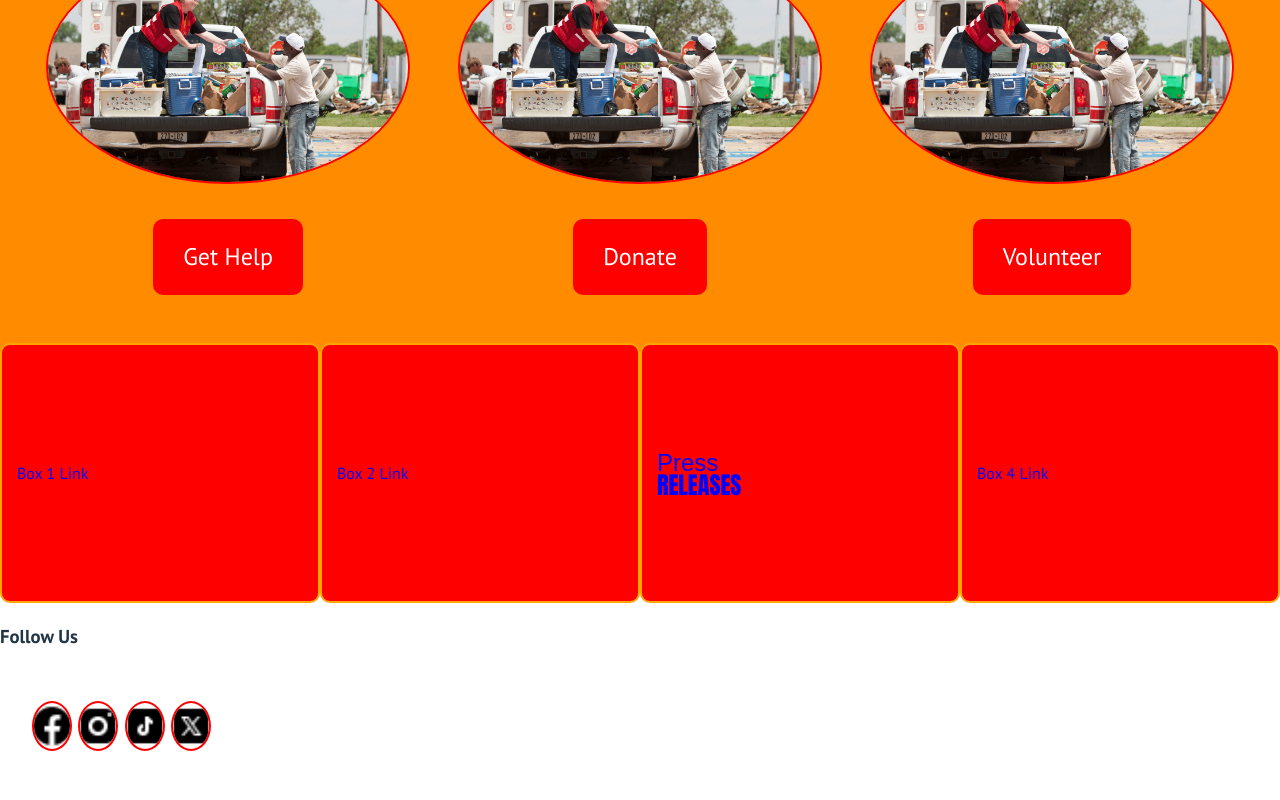
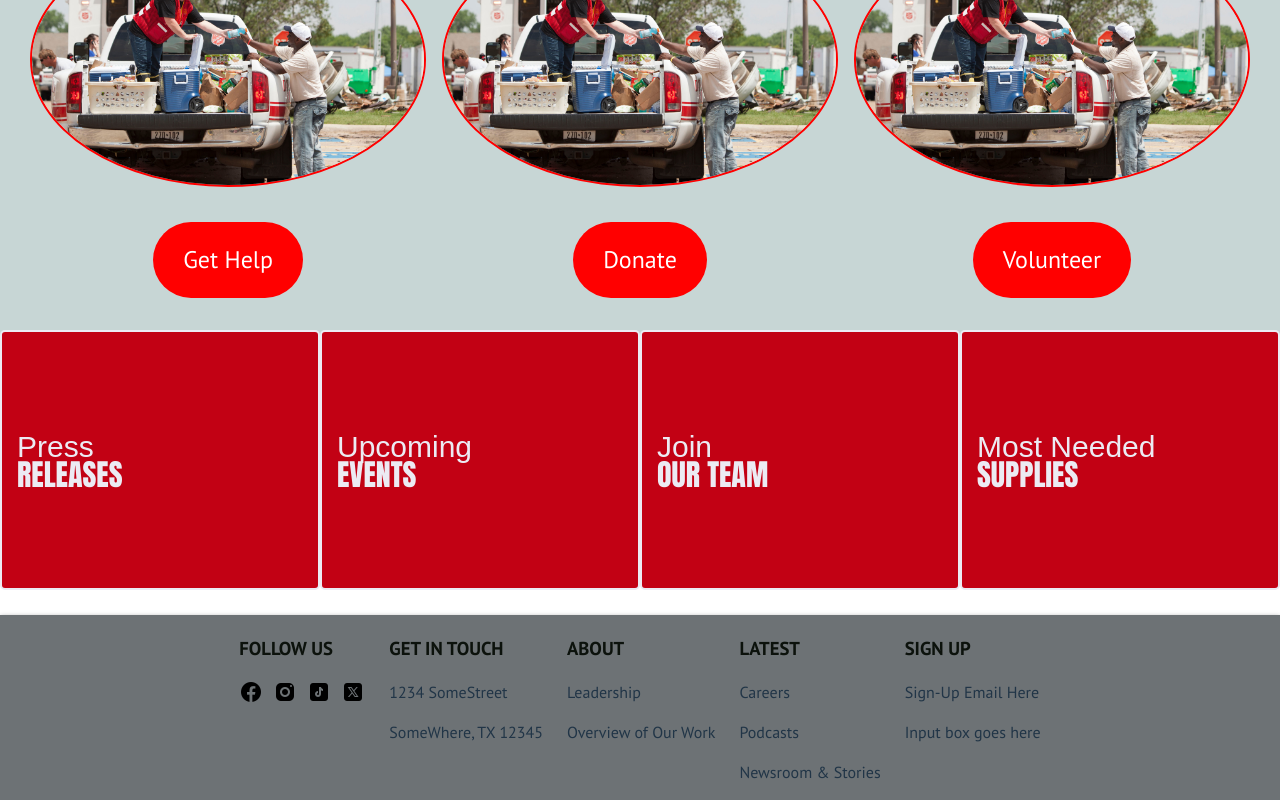
Before and after one commit to amoriss/ReactDisasterRelief, a React (Vite) app in the folder reactdisasterrelief.client/: page / in a window 1280 px wide. Shown: the part 301-1101 px from the top of the page. Before the commit the page ends 1080 px from the top, so only its background shows below. Built offline with nearby package versions, Linux system fonts and the light colour scheme.

Commit message:
footer with columns, fixed boxes on hover, and circular buttons for images

```diff
--- a/reactdisasterrelief.client/src/App.css
+++ b/reactdisasterrelief.client/src/App.css
@@ -4,6 +4,7 @@ html, body {
     padding: 0;
     /*background-color: aquamarine;*/
     font-family: 'PT Sans', sans-serif;
+    background-color: #C7D6D5;
 }
 
 #root {
--- a/reactdisasterrelief.client/src/components/Boxes.css
+++ b/reactdisasterrelief.client/src/components/Boxes.css
@@ -20,15 +20,17 @@ body {
     width: 25%;
     /*    margin: 10px;
     padding: 2rem;*/
-    background-color: red;
+    background-color: #C20114;
     color: white;
     transition: .15s ease all;
-    border-radius: 10px;
-    border: 2px solid orange;
+    border-radius: 5px;
+    border: 2px solid #ECEBF3;
 }
 
     .box:hover {
-        background-color: darkred;
+        background-color: #ECEBF3;
+        color: #C20114;
+        border: 2px solid #C20114;
     }
 
 .box-link {
@@ -38,7 +40,7 @@ body {
     right: 0;
     bottom: 0;
     display: flex;
-    color: blue;
+    color: #ECEBF3;
     transition: transform 0.3s ease;
     justify-content: flex-start;
     align-items: center;
@@ -51,12 +53,15 @@ body {
 
 .box:hover .box-link {
     transform: translateY(-10px);
+    background-color: #ECEBF3;
+    color: #C20114;
+
 }
 
 .box-title {
     font-family: Impact;
     font-weight: 400;
-    font-size: 32px;
+    font-size: 40px;
     display: block;
     text-align: left;
     margin: 0;
--- a/reactdisasterrelief.client/src/components/Boxes.jsx
+++ b/reactdisasterrelief.client/src/components/Boxes.jsx
@@ -7,20 +7,24 @@ function Boxes() {
         /* Boxes*/
         <div className="boxes-container">
             <div className="box">
-                <Link to="/donate" className="box-link">Box 1 Link</Link>
-            </div>
-            <div className="box">
-                <Link to="/donate" className="box-link">Box 2 Link</Link>
-            </div>
-            <div className="box">
                 <Link to="/donate" className="box-link">
-                    {/*<div className="box-title">Box 3</div>*/}
-                    {/*<p>Link</p>*/}
                     <h2><em>Press</em> <strong>Releases</strong></h2>
                 </Link>
             </div>
             <div className="box">
-                <Link to="/donate" className="box-link">Box 4 Link</Link>
+                <Link to="/donate" className="box-link">
+                    <h2><em>Upcoming</em> <strong>Events</strong></h2>
+                </Link>
+            </div>
+            <div className="box">
+                <Link to="/donate" className="box-link">
+                    <h2><em>Join</em> <strong>Our Team</strong></h2>
+                </Link>
+            </div>
+            <div className="box">
+                <Link to="/donate" className="box-link">
+                    <h2><em>Most Needed</em> <strong>Supplies</strong></h2>
+                </Link>
             </div>
 
         </div>
--- a/reactdisasterrelief.client/src/components/Footer.css
+++ b/reactdisasterrelief.client/src/components/Footer.css
@@ -1,27 +1,54 @@
 body {
 }
 
+footer {
+    box-shadow: 0 2px 5px rgba(0,0,0, 0.53);
+    background-color: #6D7275;
+    box-sizing: border-box;
+    display: flex;
+    flex-wrap: wrap;
+    margin-top: 25px;
+    justify-content: center;
+}
+
+.footer-column {
+    /*display: flex;
+    flex-direction: column;*/
+    box-sizing: border-box;
+    display: block;
+    text-align: left;
+    margin-left: 12px;
+    margin-right: 12px;
+    text-align: left;
+
+}
+
+h3 {
+    color: #0C120C;
+    text-transform: uppercase;
+}
+
 .footer-image {
-    width: 3%;
+    width:20%;
     transform: perspective(1px) translateZ(0);
     box-shadow: 0 0 1px rgba(0,0,0,0);
     transition-duration: 0.3s;
     /*trying to get icon to bounce*/
-
 }
 .footer-image:hover {
-    margin: .4em;
-    padding: 1em;
-    background: #e1e1e1;
+   /* margin: .4em;
+    padding: 1em;*/
+    /*background: #e1e1e1;
     color: darkgray;
     -webkit-tap-highlight-color: rgb(0,0,0,0);
     -webkit-font-smoothing: antialiased;
-    -moz-osx-font-smoothing: grayscale;
+    -moz-osx-font-smoothing: grayscale;*/
 }
 
 .footer-image-container {
     display: flex;
-    justify-content: left;
+    justify-content: center;
     gap: 10px;
-    padding: 32px;
+   /* padding: 32px;*/
+    background-color: #6D7275;
 }
--- a/reactdisasterrelief.client/src/components/Footer.jsx
+++ b/reactdisasterrelief.client/src/components/Footer.jsx
@@ -7,6 +7,7 @@ import twitterxIcon from '../assets/icons/icons8-twitterx-24.png';
 function Footer() {
     return (
         <footer>
+            <div className="footer-column">
             <h3>Follow Us</h3>
             <div className="footer-image-container">
             <div className="footer-image">
@@ -29,6 +30,29 @@ function Footer() {
                     <img src={twitterxIcon} alt="Twitter X" />
                 </a>
                 </div>
+                </div>
+            </div>
+
+            <div className="footer-column">
+                <h3>Get In Touch</h3>
+                <p>1234 SomeStreet</p>
+                <p>SomeWhere, TX 12345</p>
+            </div>
+            <div className="footer-column">
+                <h3>About</h3>
+                <p>Leadership</p>
+                <p>Overview of Our Work</p>
+            </div>
+            <div className="footer-column">
+                <h3>Latest</h3>
+                <p>Careers</p>
+                <p>Podcasts</p>
+                <p>Newsroom & Stories</p>
+            </div>
+            <div className="footer-column">
+                <h3>Sign Up</h3>
+                <p>Sign-Up Email Here</p>
+                <p>Input box goes here</p>
             </div>
         </footer>
     );
--- a/reactdisasterrelief.client/src/components/Home.css
+++ b/reactdisasterrelief.client/src/components/Home.css
@@ -17,15 +17,15 @@ body {
 
 
 .image-item {
-    margin: 1rem;
     text-align: center;
     align-items: center;
     display: flex;
     flex-direction: column;
+    border-radius: 50%;
 
 }
 
-img {
+.home-img {
     width: 100%;
     height: 100%;
     border-radius: 50%;
@@ -40,7 +40,7 @@ img-item:hover{
     background-color: red;
     color: white;
     padding: 20px 30px;
-    border-radius: 10px;
+    border-radius: 60px;
     font-size: 24px;
     margin-top: 35px;
 }
@@ -48,8 +48,8 @@ img-item:hover{
 .home-button:hover {
     background-color: darkred;
     color: white;
-    margin: .5rem;
-    padding: 1em;
+    /*margin: .5rem;
+    padding: 1em;*/
     /*transform: perspective() translateZ(0);*/
     -webkit-tap-highlight-color: rgba(0,0,0,0);
     -webkit-font-smoothing: antialiased;
--- a/reactdisasterrelief.client/src/components/Home.jsx
+++ b/reactdisasterrelief.client/src/components/Home.jsx
@@ -12,17 +12,17 @@ function Home() {
                 <h1>Welcome to the Disaster Relief Application</h1>
                 <div className="image-container">
                     <div className="image-item">
-                        <img src={getHelpImage} alt="Get Help" />
+                        <img src={getHelpImage} alt="Get Help" className="home-img" />
                         <Link to="/get-help" className="home-button">Get Help</Link>
                     </div>
 
                     <div className="image-item">
-                        <img src={getHelpImage} alt="Donate" />
+                        <img src={getHelpImage} alt="Donate" className="home-img" />
                         <Link to="/donate" className="home-button">Donate</Link>
                     </div>
 
                     <div className="image-item">
-                        <img src={getHelpImage} alt="Get Help" />
+                        <img src={getHelpImage} alt="Get Help" className="home-img" />
                         <Link to="/volunteer" className="home-button">Volunteer</Link>
                     </div>
 
--- a/reactdisasterrelief.client/src/components/Navbar.css
+++ b/reactdisasterrelief.client/src/components/Navbar.css
@@ -6,6 +6,7 @@ body {
     padding: 10px 15px;
     text-align: center;
     color: black;
+    font-size: 24px;
 }
 
 
@@ -22,7 +23,11 @@ body {
     z-index: 1;
 }*/
 
+a {
+    font-size: 20px;
+}
     .dropdown-content a {
+        font-size: 20px;
         float: none;
         padding: 12px 16px;
         display: block;
--- a/reactdisasterrelief.client/src/components/Navbar.jsx
+++ b/reactdisasterrelief.client/src/components/Navbar.jsx
@@ -131,11 +131,11 @@ const styles = {
         justifyContent: 'space-between',
         alignItems: 'center',
         padding: '10px 20px',
-        backgroundColor: 'black',
+        backgroundColor: '#6D7275',
         color: 'white',
         width: '100%',
         position: 'relative',
-        border: '1px solid red',
+        /*border: '1px solid red',*/
         boxSizing: 'border-box',
         boxShadow: '0 2px 5px rgba(0,0,0, 0.53)',
         /*height: '60px',*/
```
